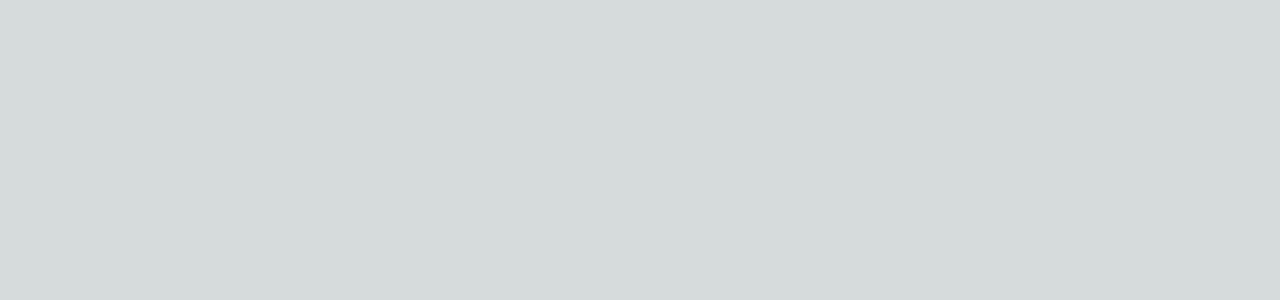
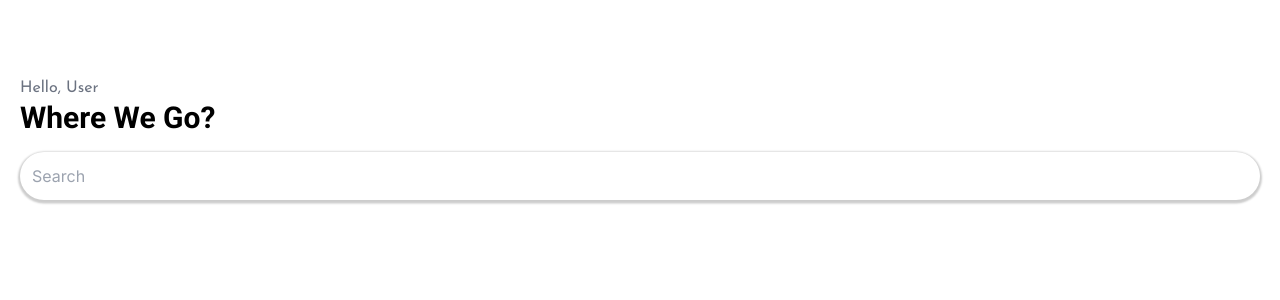
Before and after one commit to EnzoMagurno/Go-Trip-Client, a Next.js app: page / in a window 1280 px wide. Shown: the top 300 px of the page. Built offline with nearby package versions, Linux system fonts and the light colour scheme.

Commit message:
Creacion De Pagina Home

```diff
--- a/src/app/globals.css
+++ b/src/app/globals.css
@@ -1,27 +1,3 @@
 @tailwind base;
 @tailwind components;
 @tailwind utilities;
-
-:root {
-  --foreground-rgb: 0, 0, 0;
-  --background-start-rgb: 214, 219, 220;
-  --background-end-rgb: 255, 255, 255;
-}
-
-@media (prefers-color-scheme: dark) {
-  :root {
-    --foreground-rgb: 255, 255, 255;
-    --background-start-rgb: 0, 0, 0;
-    --background-end-rgb: 0, 0, 0;
-  }
-}
-
-body {
-  color: rgb(var(--foreground-rgb));
-  background: linear-gradient(
-      to bottom,
-      transparent,
-      rgb(var(--background-end-rgb))
-    )
-    rgb(var(--background-start-rgb));
-}
--- /dev/null
+++ b/src/app/home.module.css
@@ -0,0 +1,3 @@
+.shadowInp {
+    box-shadow: 0 1.5px 2px 2px rgba(0,0,0,0.2)
+}
--- a/src/app/page.tsx
+++ b/src/app/page.tsx
@@ -1,11 +1,31 @@
-import Link from "next/link"
+import Image from 'next/image';
+import React from 'react';
+import { Josefin_Sans, Roboto } from 'next/font/google';
+
+const josefin = Josefin_Sans({
+	weight: ['400'],
+	subsets: ['latin'],
+});
+
+const roboto = Roboto({
+	weight: '700',
+	subsets: ['cyrillic'],
+});
 
 const Home = () => {
-  return (
-    <div>
-
-    </div>
-  )
-}
+	return (
+		<div className='p-5'>
+			<div className='pt-2 pb-2 mt-12'>
+				<h4 className={`${josefin.className}  text-gray-500`}>Hello, User</h4>
+				<h3 className={`${roboto.className} text-3xl`}>Where We Go?</h3>
+			</div>
+      <input
+				type='text'
+        placeholder='Search'
+				className={`w-full h-12 rounded-full shadow-input outline-none pl-3 mt-2 mb-2`}
+			/>
+		</div>
+	);
+};
 
 export default Home;
--- a/tailwind.config.js
+++ b/tailwind.config.js
@@ -12,6 +12,12 @@ module.exports = {
         'gradient-conic':
           'conic-gradient(from 180deg at 50% 50%, var(--tw-gradient-stops))',
       },
+      screens: {
+        "celS": "350px"
+      },
+      boxShadow: {
+        input: "0 1.5px 2px 2px rgba(0,0,0,0.2)"
+      }
     },
   },
   plugins: [],
```
